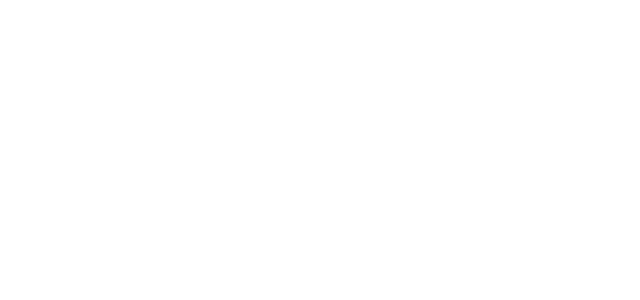
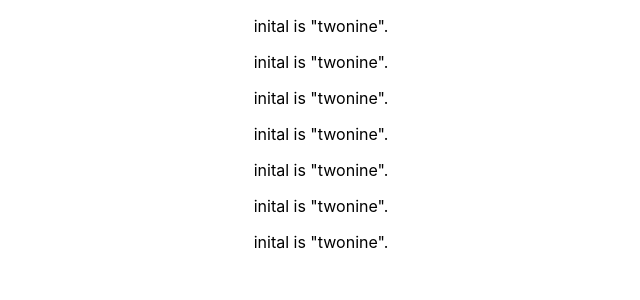
Before and after one commit to jini-labs-2/react-practice, a React (Create React App) app: page / in a window 1280 px wide. Shown: the top 300 px of the page, without its empty margins (319-959 px from the left). Built offline with nearby package versions, Linux system fonts and the light colour scheme; the HTML template or start-up script is replaced by a standard one.

Commit message:
ちらつき現象防ぐ

```diff
--- a/src/App.js
+++ b/src/App.js
@@ -1,8 +1,27 @@
+import { useLayoutEffect, useState } from 'react';
 import './App.css';
 
 function App() {
+  const [ initValue, setInitValue ] = useState("");
+
+  // useEffect(() => {
+  // -> init値を設定あとでレンダー
+  //    ちらつき現象をなくす
+  useLayoutEffect(() => {
+    setInitValue('twonine');
+  }, []);
+
+  console.log("lender!")
+
   return (
     <div className="App">
+      <p>inital is "{initValue}".</p>
+      <p>inital is "{initValue}".</p>
+      <p>inital is "{initValue}".</p>
+      <p>inital is "{initValue}".</p>
+      <p>inital is "{initValue}".</p>
+      <p>inital is "{initValue}".</p>
+      <p>inital is "{initValue}".</p>
     </div>
   );
 }
```
